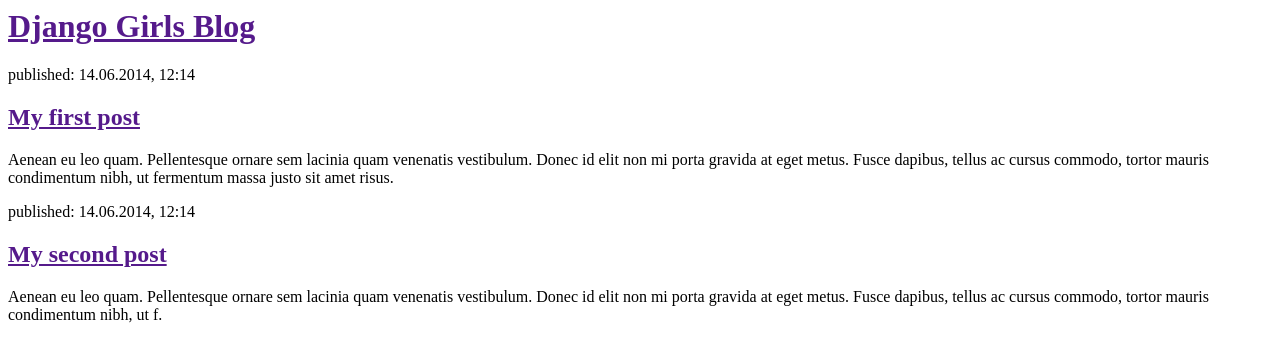
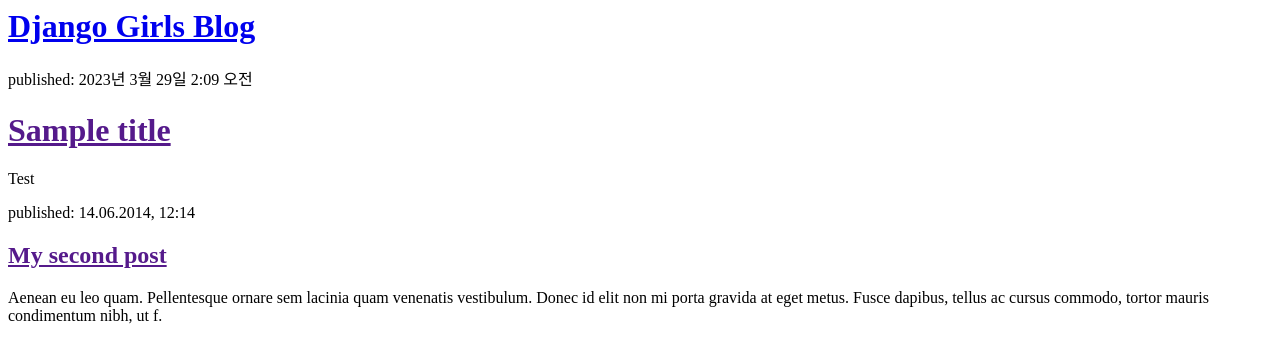
Before and after one commit to parknari02/my-first-blog, a Django app: page / in a window 1280 px wide. Shown: the top 363 px of the page. Run offline with Django 4.2, Linux system fonts and the light colour scheme; data comes from the database, SQL or seed files in the repository; both versions use the stored data as it was after the commit.

Commit message:
Modified templates to display posts from database.

```diff
--- a/blog/templates/blog/post_list.html
+++ b/blog/templates/blog/post_list.html
@@ -4,14 +4,16 @@
     </head>
     <body>
         <div>
-            <h1><a href="">Django Girls Blog</a></h1>
+            <h1><a href="/">Django Girls Blog</a></h1>
         </div>
 
-        <div>
-            <p>published: 14.06.2014, 12:14</p>
-            <h2><a href="">My first post</a></h2>
-            <p>Aenean eu leo quam. Pellentesque ornare sem lacinia quam venenatis vestibulum. Donec id elit non mi porta gravida at eget metus. Fusce dapibus, tellus ac cursus commodo, tortor mauris condimentum nibh, ut fermentum massa justo sit amet risus.</p>
-        </div>
+        {% for post in posts %}
+            <div>
+                <p>published: {{ post.published_date }}</p>
+                <h1><a href="">{{ post.title }}</a></h1>
+                <p>{{ post.text|linebreaksbr }}</p>
+            </div>
+        {% endfor %}
 
         <div>
             <p>published: 14.06.2014, 12:14</p>
--- a/blog/views.py
+++ b/blog/views.py
@@ -1,5 +1,9 @@
 from django.shortcuts import render
+from django.utils import timezone
+from .models import Post
+
 
 def post_list(request):
-    return render(request, 'blog/post_list.html', {})
+    posts = Post.objects.filter(published_date__lte=timezone.now()).order_by('published_date')
+    return render(request, 'blog/post_list.html', {'posts': posts})
 # Create your views here.
```
Also changed, not shown: blog/migrations/0001_initial.py (added), db.sqlite3.
